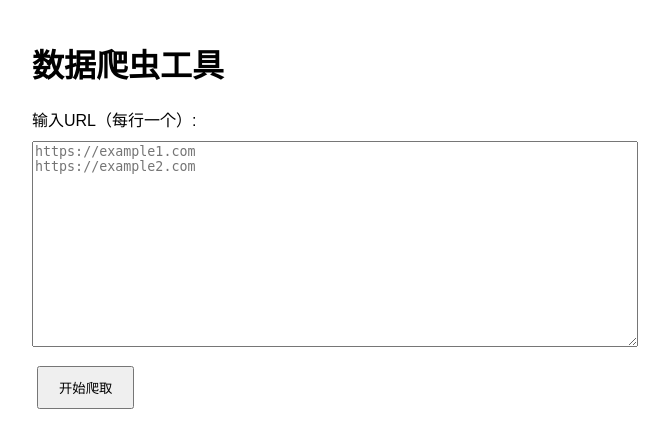
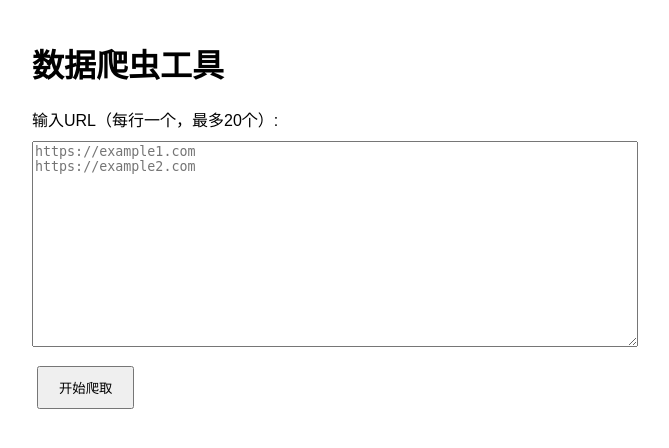
Before and after one commit to sijiaoh/ky_spider, a Flask app: page / in a window 1280 px wide. Shown: the top 448 px of the page, without its empty margins (8-677 px from the left). Run offline with Flask 3, Linux system fonts and the light colour scheme.

Commit message:
提升Web应用URL处理限制并优化用户体验
- 将最大URL数量从10个提升到20个
- 更新界面标签显示新的URL限制
- 修正Web应用端口号文档
- 保持界面简洁，无复杂前端验证

🤖 Generated with [Claude Code](https://claude.ai/code)

Co-Authored-By: Claude <noreply@anthropic.com>

```diff
--- a/templates/index.html
+++ b/templates/index.html
@@ -19,7 +19,7 @@
         <h1>数据爬虫工具</h1>
 
         <form id="form">
-            <label>输入URL（每行一个）:</label>
+            <label>输入URL（每行一个，最多20个）:</label>
             <textarea id="urls" placeholder="https://example1.com&#10;https://example2.com"></textarea>
             <br>
             <button type="submit">开始爬取</button>
--- a/web_app.py
+++ b/web_app.py
@@ -31,7 +31,7 @@ def index():
 @app.route('/scrape', methods=['POST'])
 def scrape():
     urls = request.json.get('urls', [])
-    if not urls or len(urls) > 10:
+    if not urls or len(urls) > 20:
         return jsonify({'error': 'Invalid URLs'}), 400
 
     task_id = str(uuid.uuid4())[:8]
```
Also changed, not shown: README_WEB.md.
